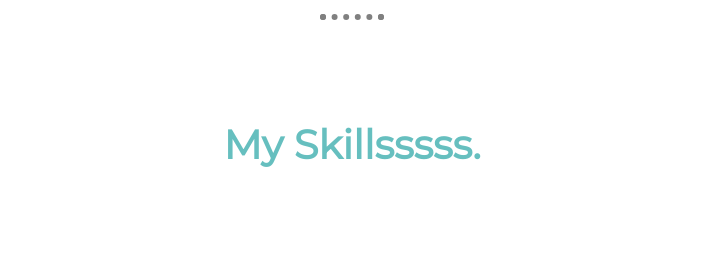
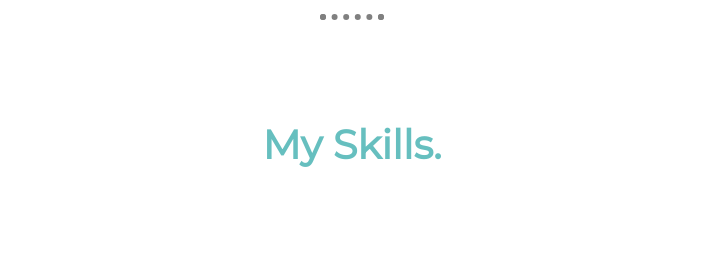
Before and after one commit to rgoyal10/MyResumeSite, a plain HTML site: page index.html in a window 1280 px wide. Shown: the part 1400-1657 px from the top of the page, without its empty margins (288-991 px from the left). Drawn offline with Linux system fonts and the light colour scheme.

Commit message:
Update index.html

```diff
--- a/index.html
+++ b/index.html
@@ -24,7 +24,7 @@
         </div>
         <hr>
         <div class="skills">
-          <h2>My Skillsssss.</h2>
+          <h2>My Skills.</h2>
           <div class="skill-row">
             <img class="technical-skills-image" src="http://cdn.lowgif.com/full/1cc35c8898f0799e-.gif" alt="technical-skill-image">
             <h3>Technical Skills</h3>
```
